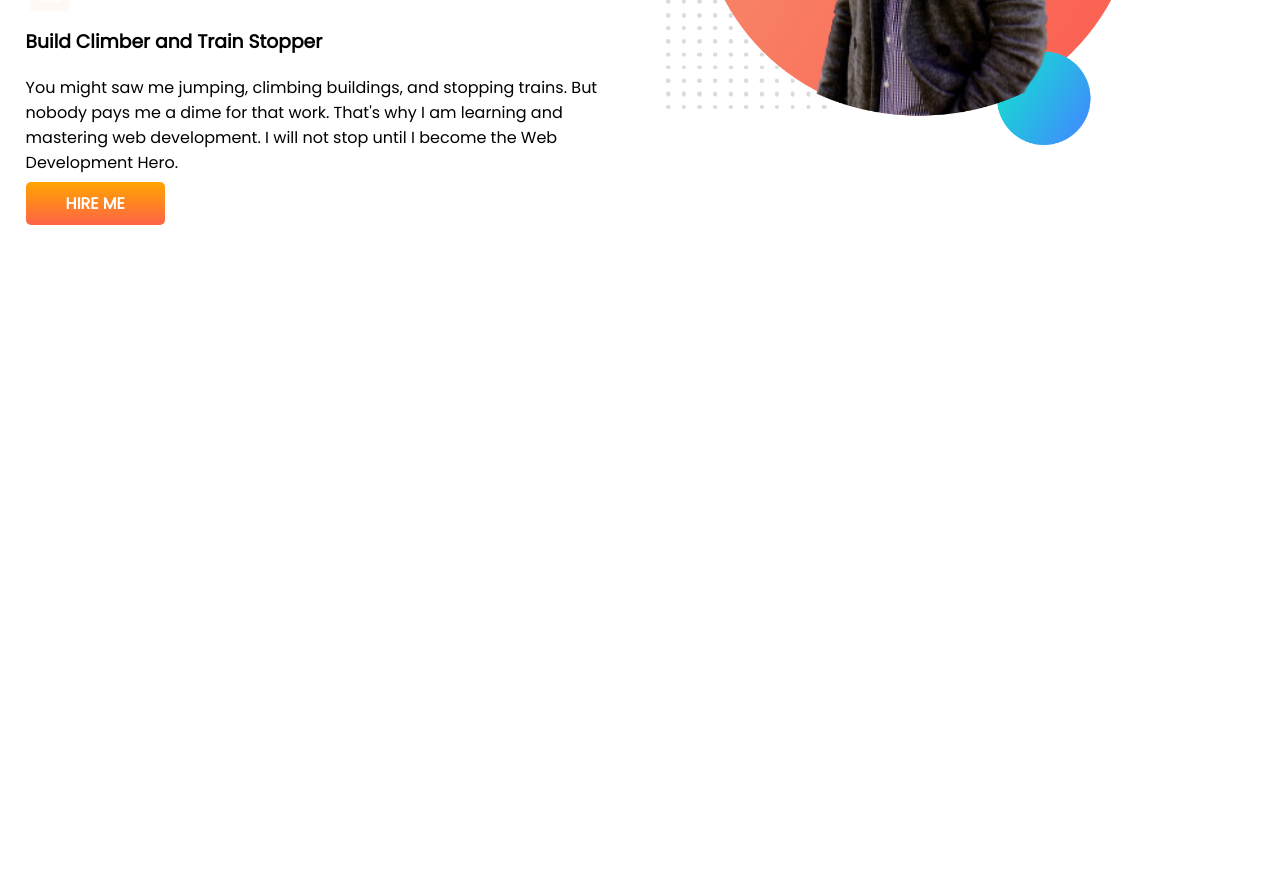
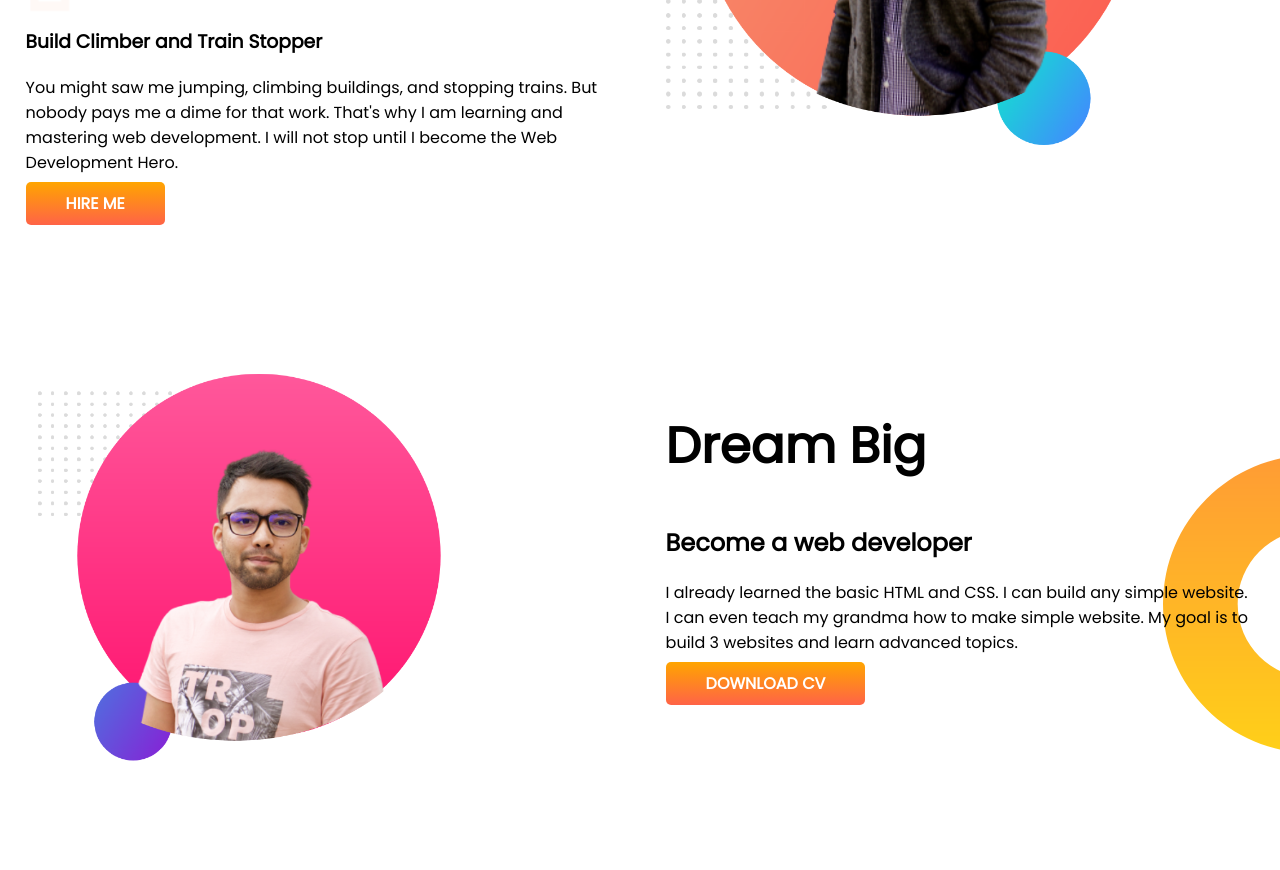
Before and after one commit to abhijeet00ak/developer-portfolio, a plain HTML site: page index.html in a window 1280 px wide. Shown: the part 348-1218 px from the top of the page. Before the commit the page ends 800 px from the top, so only its background shows below. Drawn offline with Linux system fonts and the light colour scheme.

Commit message:
dream added

```diff
--- a/index.html
+++ b/index.html
@@ -12,7 +12,8 @@
 </head>
 <section class="top-barner">
     <body>
-        <div class="half-width"><h1>Welcome to</h1>
+        <div class="half-width">
+            <h1>Welcome to</h1>
             <h1><span class="orange-color">Abhijeet Karmakar's</span> world</h1>
             <h3>Build Climber and Train Stopper</h3>
             <p>You might saw me jumping, climbing buildings, and stopping trains. But nobody pays me a dime for that work. That's why I am learning and mastering web development. I will not stop until I become the Web Development Hero.</p>
@@ -22,5 +23,16 @@
         <img src="images/abhijeet 01.png" alt="images">
        </div>
 </section>
+<section class="Dream-big">
+    <div class="half-width">
+        <img src="images/abhijeet.png" alt="">
+    </div>
+    <div class="half-width">
+        <h1>Dream Big</h1>
+        <h2>Become a web developer</h2>
+        <p>I already learned the basic HTML and CSS. I can build any simple website. I can even teach my grandma how to make simple website. My goal is to build 3 websites and learn advanced topics.</p>
+        <a class="link-button" target="_blank" href="">DOWNLOAD CV</a>
+    </div>
+</section>
 </body>
 </html>
--- a/style.css
+++ b/style.css
@@ -10,6 +10,7 @@ h1{
 }
 section{
     display: flex;
+    margin-bottom: 100px;
 }
 .half-width{
     width: 50%;
@@ -31,3 +32,8 @@ section{
     background-image: url(images/top-banner.png);
     background-repeat: no-repeat;
 }
+.Dream-big{
+    background-image: url(images/dream-bg.png);
+    background-repeat: no-repeat;
+    background-position: right;
+}
```
